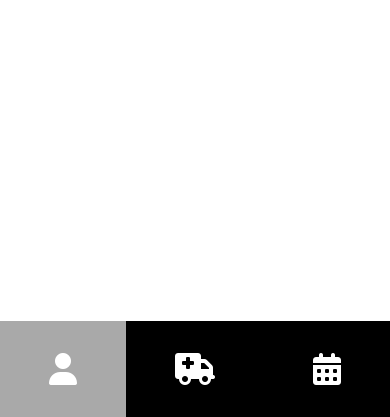
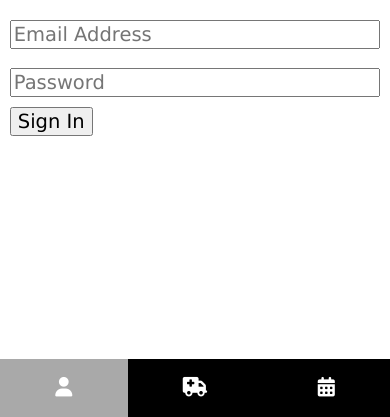
Before and after one commit to jlam55555/safe-rides-redding-easton, a website: page public/index.html in a window 390 px wide. Shown: the part 427-844 px from the top of the page. Drawn offline with nearby package versions, Linux system fonts and the light colour scheme; no server answers.

Commit message:
Changed font size to work better on mobile

```diff
--- a/public/mobile.css
+++ b/public/mobile.css
@@ -5,10 +5,14 @@
 body, html {
   margin: 0;
   padding: 0;
-  font-size: 16px;
+  font-size: 5vw;
   font-family: verdana, sans-serif;
   width: 100%;
   height: 100%;
+}
+input, textarea, select, button {
+  font-family: inherit;
+  font-size: inherit;
 }
 
 /* reusable classes */
@@ -26,21 +30,20 @@ body {
   flex-basis: 0;
   flex-grow: 1;
   overflow-y: auto;
+  padding: 1em 0.5em;
 }
 #menu {
   flex-shrink: 1;
-  flex-basis: 6em;
+  flex-basis: 3em;
   display: flex;
   flex-direction: row;
   flex-wrap: nowrap;
   justify-content: center;
 }
-
-/* specific classes */
 .menuButton {
   display: inline-block;
   padding: 1em;
-  font-size: 2em !important;
+  font-size: 1em !important;
   flex-grow: 1;
   text-align: center;
   background-color: black;
@@ -51,3 +54,9 @@ body {
 .menuButton.selected {
   background-color: darkgrey;
 }
+
+/* specific styles */
+#signup > input, #signin > input {
+  width: 100%;
+  margin: 0.5em 0;
+}
```
